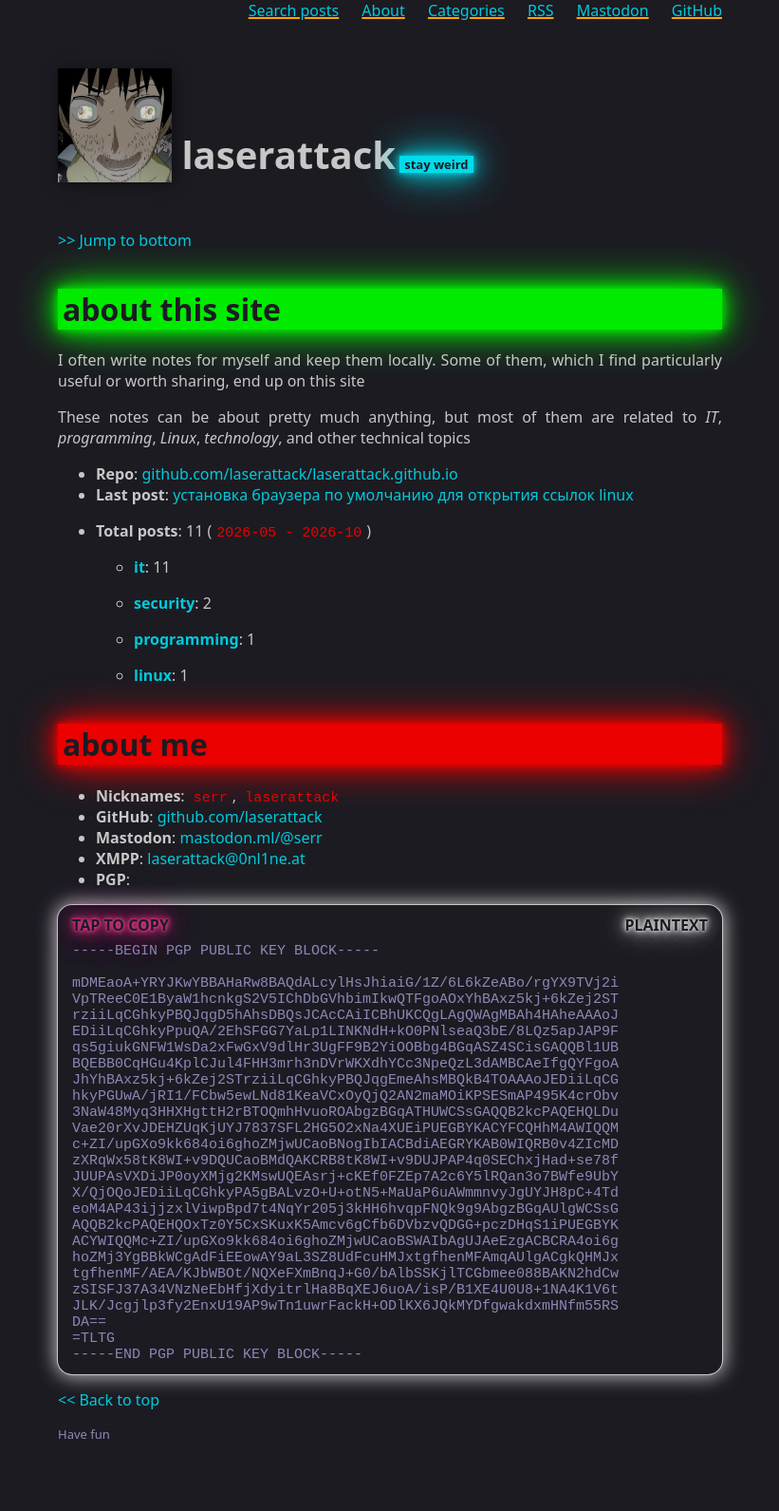
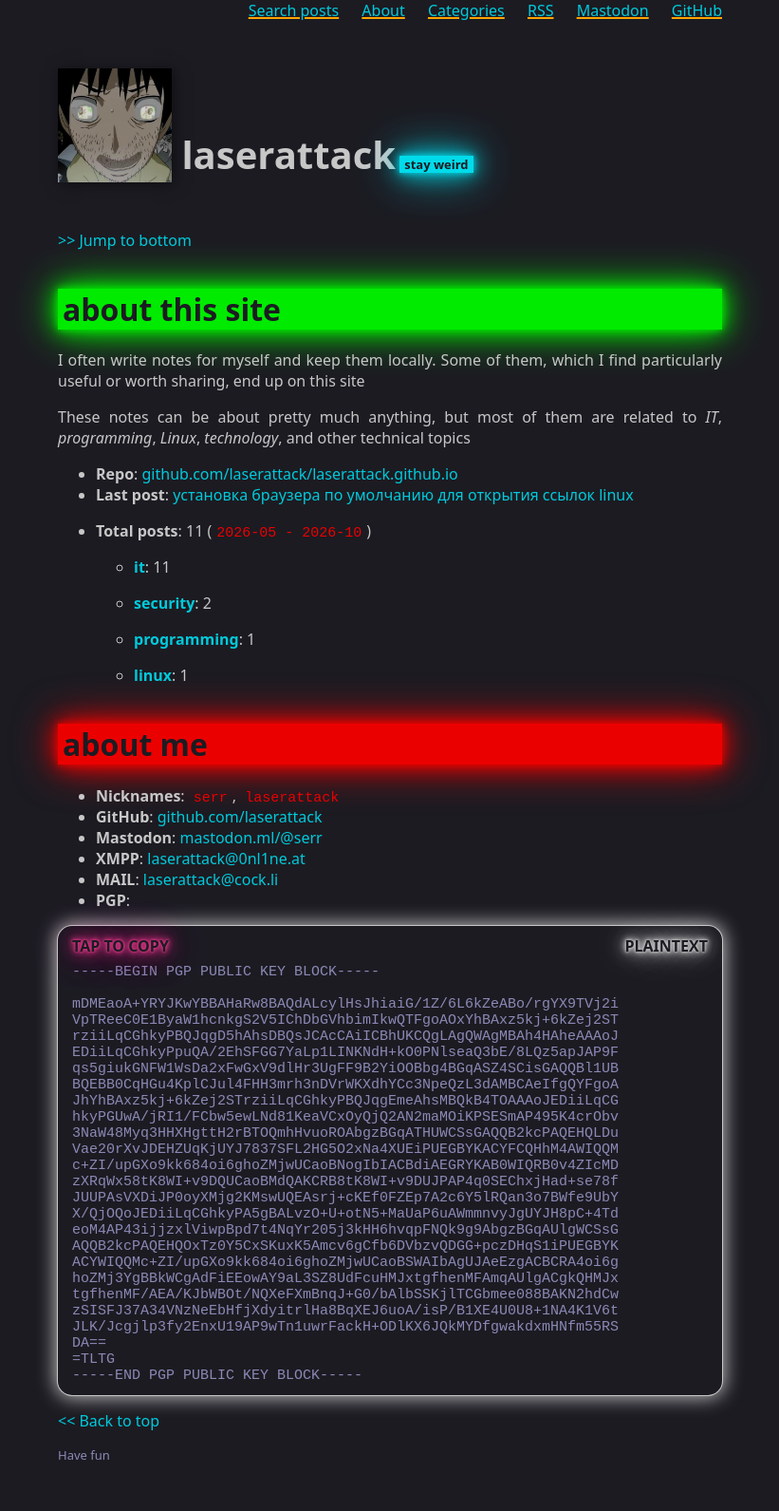
Before and after one commit to laserattack/laserattack.github.io, a Jekyll site: the page built from index.md, in a window 1280 px wide. Shown: the whole page at 95% size, without its empty margins (229-1050 px from the left). Built offline with Jekyll 4.4.1, drawn with Linux system fonts in a browser that asks for light colours; before the commit the page ends 1569 px from its top, so only the background shows below that.

Commit message:
add mail to about page

````diff
--- a/index.md
+++ b/index.md
@@ -26,6 +26,7 @@ topics
 - **GitHub**: [github.com/laserattack](https://github.com/laserattack)
 - **Mastodon**: [mastodon.ml/@serr](https://mastodon.ml/@serr)
 - **XMPP**: [laserattack@0nl1ne.at](xmpp:laserattack@0nl1ne.at)
+- **MAIL**: [laserattack@cock.li](mailto:laserattack@cock.li)
 - **PGP**:
 
 ```
````
